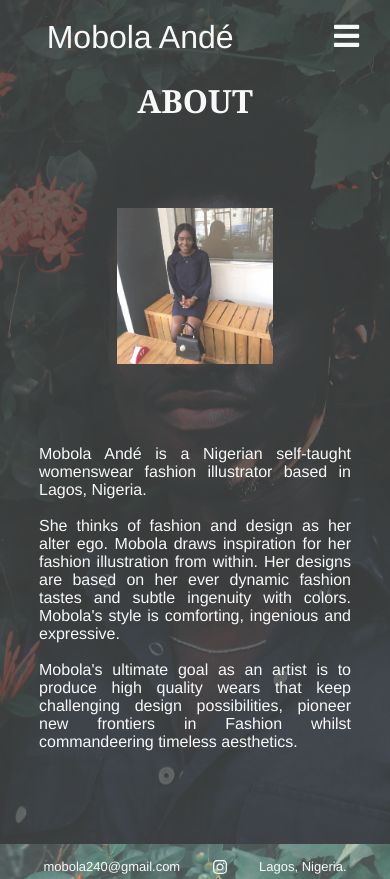
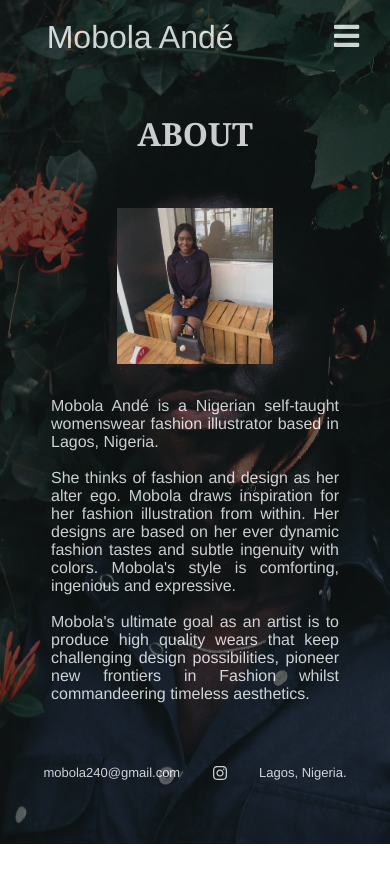
Before and after one commit to OsasAzamegbe/Fashion-Portfolio, a React (Create React App) app: page /about in a window 390 px wide. After the commit the page ends 844 px from the top, so only its background shows below. Built offline with nearby package versions, Linux system fonts and the light colour scheme.

Commit message:
CHORE: Fixed responsiveness

```diff
--- a/src/App.css
+++ b/src/App.css
@@ -24,12 +24,14 @@ html{
   -o-background-size: cover;
   background-size: cover;
   height: 100%;
+  overflow: auto;
 }
 
 html body{
   color: var(--primary);
   background-color: rgba(0, 0, 0, 0.705);
   height: 100%;
+  overflow: auto;
 }
 
 .App{
--- a/src/components/Image.js
+++ b/src/components/Image.js
@@ -2,10 +2,10 @@ import React from 'react'
 import './Image.css'
 
 
-const Image = ({src, alt, width, height}) => {
+const Image = ({src, alt, width, height, transform}) => {
     return (
         <div className="image-container">
-            <img style={{width, height}} src={src} alt={alt} loading="lazy" className="image"/>
+            <img style={{width, height, transform}} src={src} alt={alt} loading="lazy" className="image"/>
         </div>
     )
 }
--- a/src/components/pages/about/About.css
+++ b/src/components/pages/about/About.css
@@ -10,8 +10,8 @@
 
 .about-description-container{
     width: 40vw;
-    margin: 48px 0;
-    padding: 24px 0;
+    margin: 12px;
+    padding: 12px;
 }
 
 .about-header h1{
@@ -30,7 +30,7 @@
     align-items: center;
     flex-direction: column;
     text-align: center;
-    margin: 36px 0 0 0;
+    margin: 12px 0 0 0;
     width: 100%;
 }
 
@@ -38,8 +38,9 @@
     height: 100%;
     width: 100%;
     display: inline-flex;
-    justify-content: space-evenly;
+    justify-content: center;
     align-items: center;
+    margin: 0 0 84px 0;
 }
 
 .about-contact-items{
@@ -61,13 +62,24 @@
 }
 
 @media (max-width: 960px) {
+    .about{
+        padding: 8px;
+    }
+    .about-header{
+        margin: 0;
+    }
     .about-section{
-        display: flex;
-        flex-direction: column;
+        margin: 0;
     }
 }
 
 @media (max-width: 700px){
+    .about-section{
+        display: flex;
+        flex-direction: column;
+        justify-content: center;
+        margin: 0;
+    }
     .about-description-container{
         width: 80vw;
     }
--- a/src/components/pages/about/About.js
+++ b/src/components/pages/about/About.js
@@ -11,7 +11,7 @@ const About = () => {
         <div className="about">
             <header className="about-header"><h1>ABOUT</h1></header>
             <section className="about-section">
-                <Image width="40vmin" height="40vmin" src="/images/profile.webp" alt="Mobola Ande profile" />
+                <Image transform="none" width="40vmin" height="40vmin" src="/images/profile.webp" alt="Mobola Ande profile" />
                 <div className="about-description-container">
                     <p className="about-headliner">
                         Mobola Andé is a Nigerian self-taught womenswear fashion illustrator based in Lagos, Nigeria.
```
